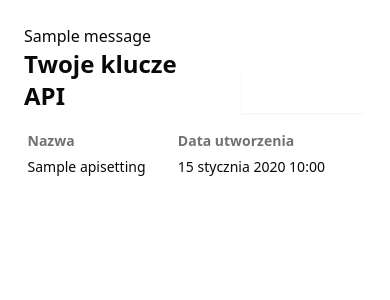
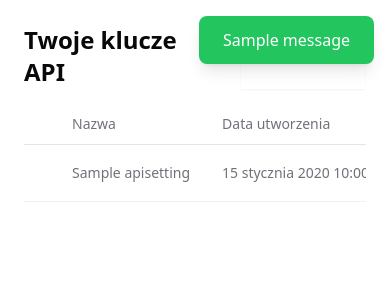
Before and after one commit to alucardo/cold_mailing, a Django app: page /settings/apis/ in a window 390 px wide. Shown: the top 300 px of the page. Run offline with Django 5.2, Linux system fonts and the light colour scheme; tables that the repository leaves empty hold one stand-in row (values such as "Sample post"); one stand-in notice (Sample message) is shown; some libraries are stand-ins or nearby versions.

Commit message:
Remove apis

```diff
--- a/settings/templates/settings/apis.html
+++ b/settings/templates/settings/apis.html
@@ -21,19 +21,29 @@
                 <table class="min-w-full text-left text-sm/6 text-zinc-950 dark:text-white">
                     <thead class="text-zinc-500 dark:text-zinc-400">
                         <tr>
-                            <th></th>
-                            <th>Nazwa</th>
-                            <th>Data utworzenia</th>
-                            <th></th>
+                            <th class="border-b border-b-zinc-950/10 px-4 py-2 font-medium first:pl-(--gutter,--spacing(2)) last:pr-(--gutter,--spacing(2)) dark:border-b-white/10 sm:first:pl-1 sm:last:pr-1"></th>
+                            <th class="border-b border-b-zinc-950/10 px-4 py-2 font-medium first:pl-(--gutter,--spacing(2)) last:pr-(--gutter,--spacing(2)) dark:border-b-white/10 sm:first:pl-1 sm:last:pr-1">Nazwa</th>
+                            <th class="border-b border-b-zinc-950/10 px-4 py-2 font-medium first:pl-(--gutter,--spacing(2)) last:pr-(--gutter,--spacing(2)) dark:border-b-white/10 sm:first:pl-1 sm:last:pr-1">Data utworzenia</th>
+                            <th class="border-b border-b-zinc-950/10 px-4 py-2 font-medium first:pl-(--gutter,--spacing(2)) last:pr-(--gutter,--spacing(2)) dark:border-b-white/10 sm:first:pl-1 sm:last:pr-1"></th>
                         </tr>
                     </thead>
                     <tbody>
                         {% for item in api_list %}
-                            <tr>
-                                <td></td>
-                                <td>{{ item.name }}</td>
-                                <td>{{ item.created_at }}</td>
-                                <td></td>
+                            <tr class="has-[[data-row-link][data-focus]]:outline-2 has-[[data-row-link][data-focus]]:-outline-offset-2 has-[[data-row-link][data-focus]]:outline-blue-500 dark:focus-within:bg-white/2.5 hover:bg-zinc-950/2.5 dark:hover:bg-white/2.5">
+                                <td class="relative px-4 first:pl-(--gutter,--spacing(2)) last:pr-(--gutter,--spacing(2)) border-b border-zinc-950/5 dark:border-white/5 py-4 sm:first:pl-1 sm:last:pr-1"></td>
+                                <td class="text-zinc-500 relative px-4 first:pl-(--gutter,--spacing(2)) last:pr-(--gutter,--spacing(2)) border-b border-zinc-950/5 dark:border-white/5 py-4 sm:first:pl-1 sm:last:pr-1">{{ item.name }}</td>
+                                <td class="text-zinc-500 relative px-4 first:pl-(--gutter,--spacing(2)) last:pr-(--gutter,--spacing(2)) border-b border-zinc-950/5 dark:border-white/5 py-4 sm:first:pl-1 sm:last:pr-1">{{ item.created_at }}</td>
+                                <td class="text-zinc-500 relative px-4 first:pl-(--gutter,--spacing(2)) last:pr-(--gutter,--spacing(2)) border-b border-zinc-950/5 dark:border-white/5 py-4 sm:first:pl-1 sm:last:pr-1">
+                                    <form method="post" action="{% url 'settings:delete_api' pk=item.id %}" style="display: inline;">
+                                        {% csrf_token %}
+                                        <button
+                                            type="submit"
+                                            onclick="return confirm('Czy na pewno usunąć {{ item.name }}?')"
+                                            class="text-sm/6 font-medium text-red-600 hover:text-red-500 dark:text-red-400 dark:hover:text-red-300">
+                                            Usuń
+                                        </button>
+                                    </form>
+                                </td>
                             </tr>
                         {% endfor %}
                     </tbody>
--- a/settings/urls.py
+++ b/settings/urls.py
@@ -1,9 +1,9 @@
 from django.urls import path
-
 from . import views
 
 app_name = 'settings'
 urlpatterns = [
     path('apis/', views.apis_view, name='list_apis'),
     path('apis/create/', views.create_api_view, name='create_api'),
+    path('apis/delete/<int:pk>/', views.delete_api_view, name='delete_api'),
 ]
--- a/settings/views.py
+++ b/settings/views.py
@@ -1,5 +1,6 @@
 from django.http import HttpResponseRedirect
-from django.shortcuts import render
+from django.shortcuts import render, redirect, get_object_or_404
+from django.contrib import messages
 from .models import ApiType, ApiSetting
 from .forms import CreateApiForm
 
@@ -19,7 +20,14 @@ def create_api_view(request):
                 api_type_id = 1
             )
             api.save()
-            return HttpResponseRedirect('/settings/apis')
+            return redirect('settings:list_apis')
     else:
         form = CreateApiForm()
     return render(request, 'settings/create_api.html', {'form': form})
+
+def delete_api_view(request, pk):
+    api_setting = get_object_or_404(ApiSetting, pk=pk)
+    if request.method == 'POST':
+        api_setting.delete()
+        messages.success(request, f'Usunięto {api_setting.name}')
+    return redirect('settings:list_apis')
--- a/templates/loged.html
+++ b/templates/loged.html
@@ -45,12 +45,14 @@
             <main class="flex flex-1 flex-col pb-2 lg:min-w-0 lg:pt-2 lg:pr-2 lg:pl-64">
                 <div class="grow p-6 lg:rounded-lg lg:bg-white lg:p-10 lg:shadow-xs lg:ring-1 lg:ring-zinc-950/5 dark:lg:bg-zinc-900 dark:lg:ring-white/10">
                     <div class="mx-auto max-w-6xl">
-                        {% if messages %}
-                            <ul class="messages">
+                            {% if messages %}
+                            <div class="fixed top-4 right-4 z-50 space-y-2">
                                 {% for message in messages %}
-                                    <li>{{ message }}</li>
+                                <div class="bg-green-500 text-white px-6 py-3 rounded-lg shadow-lg">
+                                    {{ message }}
+                                </div>
                                 {% endfor %}
-                            </ul>
+                            </div>
                         {% endif %}
                         {% block content %}{% endblock %}
                         {% block extra_js %}{% endblock %}
```
Also changed, not shown: locale/pl/LC_MESSAGES/django.po.
